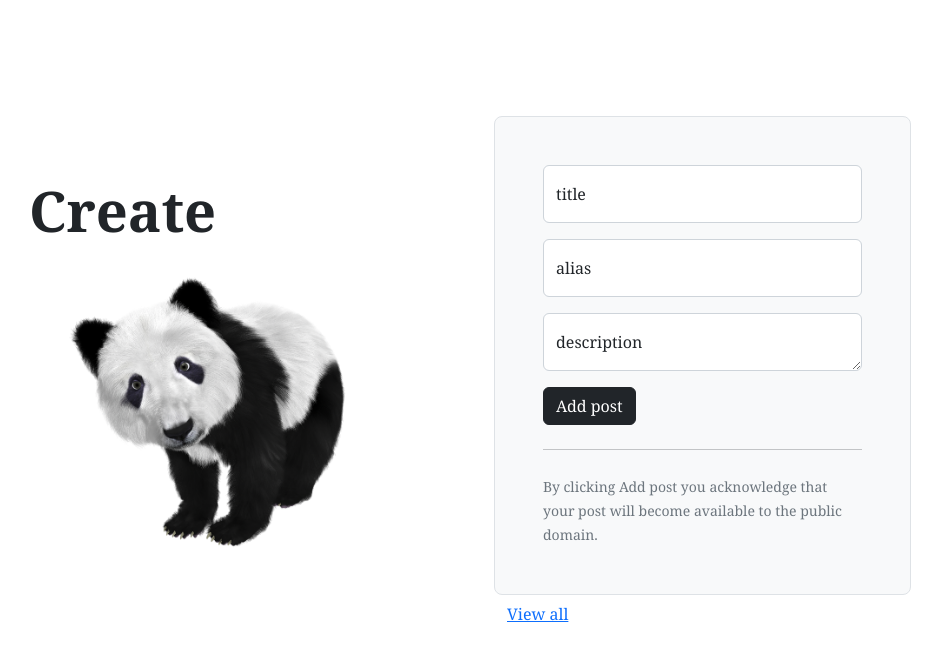
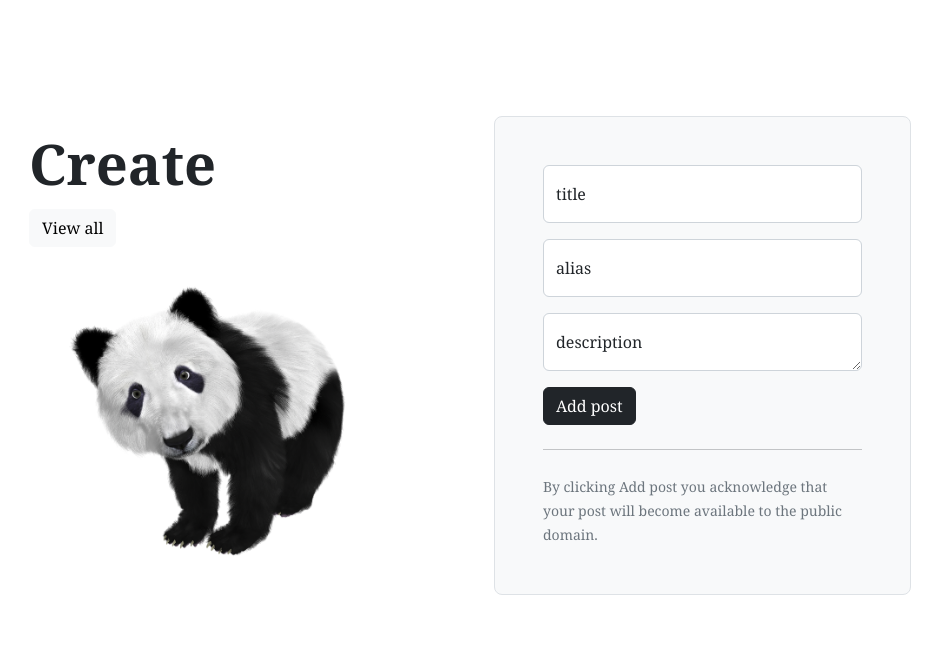
Before and after one commit to eheath30/Telegraph-Clone-Panda-Post, a plain HTML site: page client/index.html in a window 1280 px wide. Shown: the whole page, without its empty margins (170-1112 px from the left). Drawn offline with nearby package versions, Linux system fonts and the light colour scheme.

Commit message:
updated btn

```diff
--- a/client/index.html
+++ b/client/index.html
@@ -31,17 +31,20 @@
     </div> -->
 
 
+
     <div class="container col-xl-10 col-xxl-8 px-4 py-5">
+
         <div class="row align-items-center g-lg-5 py-5">
           <div class="col-lg-6 text-center text-lg-start">
             <h1 class="display-4 fw-bold lh-1 mb-3">Create</h1>
-            <p class="col-lg-8 fs-4"></p>
+            <p class="col-lg-8 fs-4"><input type="button" id="view" value="View all" class="btn btn-light "></p>
             <img src="panda.png" alt="PandaBlogger" width="100%" height="100%" class="pandaImg" alt="image of panda">
+
           </div>
 
           <div id="postBody" class="col-md-10 mx-auto col-lg-6">
 
-            <form class="p-4 p-md-5 border rounded-3 bg-light" id="new-post-form">
+            <form class="p-4 p-md-5 border rounded-3 bg-light" id="new-post-form" role="form">
               <div class="form-floating mb-3">
 
                 <input type="text" id="title" class="form-control" placeholder="title">
@@ -68,7 +71,6 @@
               <small class="text-muted">By clicking Add post you acknowledge that your post will become available to the public domain.</small>
             </form>
 
-            <input type="button" id="view" value="View all" class="btn btn-link">
 
 
           </div>
```
